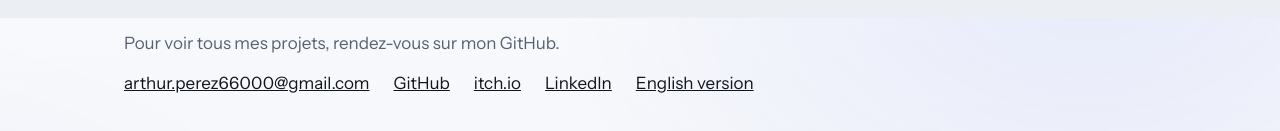
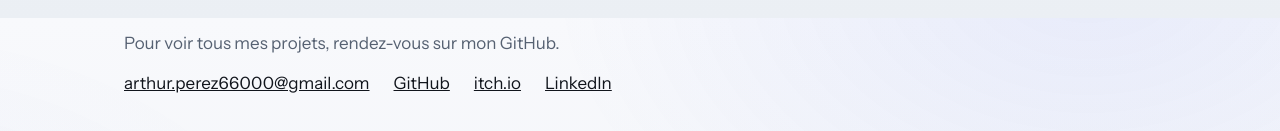
Before and after one commit to Arthur-PRZ/portfolio-fr, a plain HTML site: page index.html in a window 1280 px wide. Shown: the part 3182-3313 px from the top of the page. Drawn offline with nearby package versions, Linux system fonts and the light colour scheme.

Commit message:
Remove English version link from footer
Removed link to the English version of the page.

```diff
--- a/index.html
+++ b/index.html
@@ -277,7 +277,6 @@ body:has(dialog[open]){overflow:hidden}
       <a href="https://github.com/arthur-prz">GitHub</a>
       <a href="https://jungor.itch.io/">itch.io</a>
       <a href="https://www.linkedin.com/in/arthur-perez-570a95336">LinkedIn</a>
-      <a href="index.html">English version</a>
     </div>
   </div>
 </footer>
```
